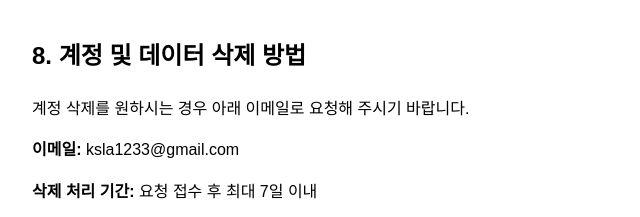
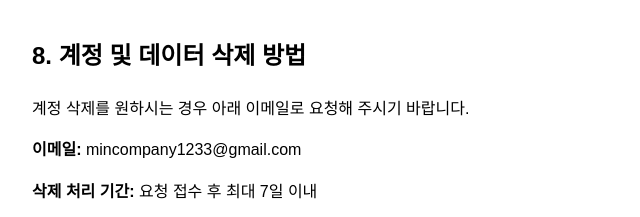
Before and after one commit to kelliven/biber-policy, a plain HTML site: page index.html in a window 1280 px wide. Shown: the part 1603-1820 px from the top of the page, 158-798 px from the left. Drawn offline with Linux system fonts and the light colour scheme.

Commit message:
Update contact email for account deletion requests

```diff
--- a/index.html
+++ b/index.html
@@ -79,7 +79,7 @@ ul { margin-left: 20px; }
 <h2>8. 계정 및 데이터 삭제 방법</h2>
 <p>계정 삭제를 원하시는 경우 아래 이메일로 요청해 주시기 바랍니다.</p>
 
-<p><strong>이메일:</strong> ksla1233@gmail.com</p>
+<p><strong>이메일:</strong> mincompany1233@gmail.com</p>
 
 <p><strong>삭제 처리 기간:</strong> 요청 접수 후 최대 7일 이내</p>
 
```
